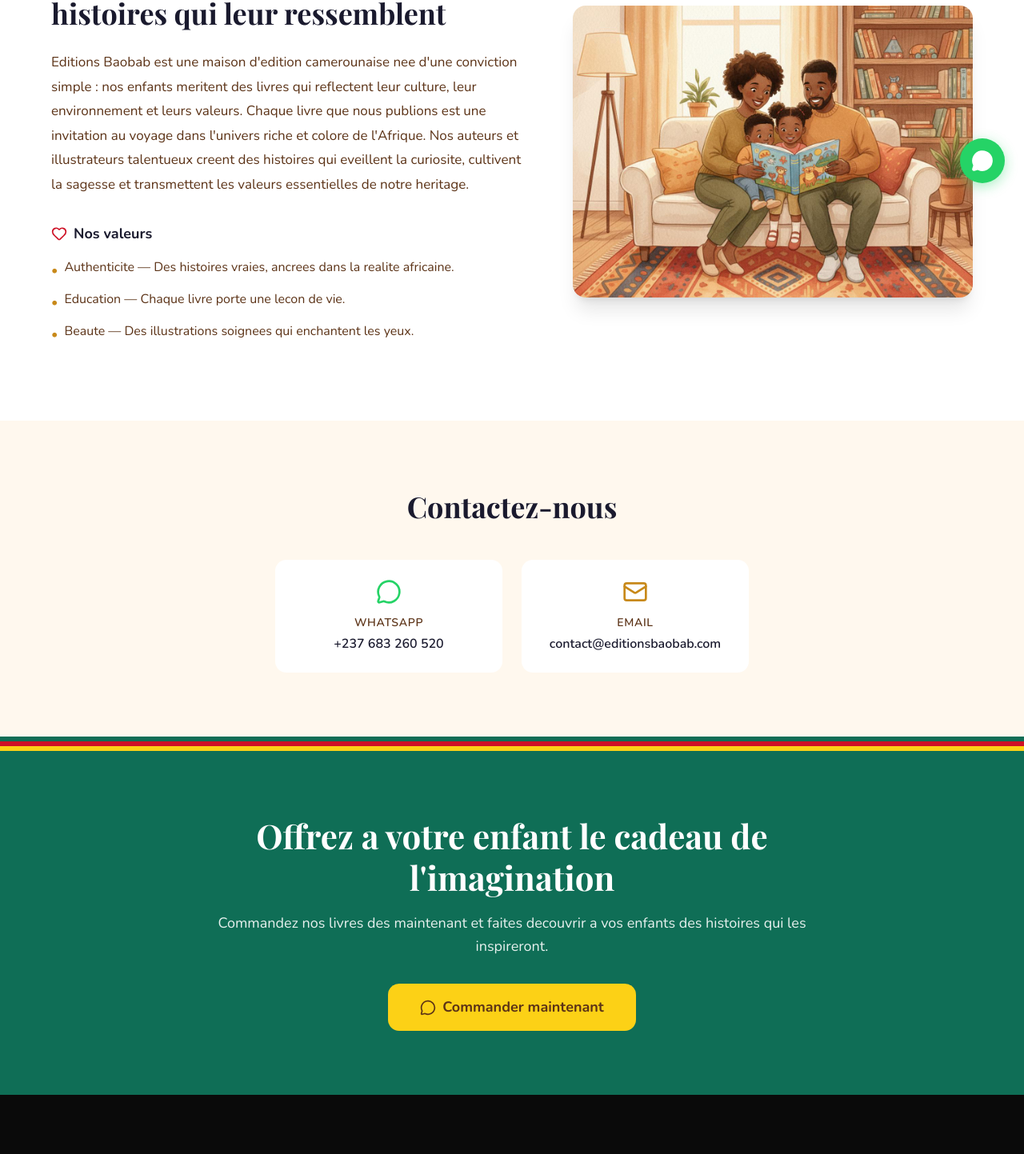
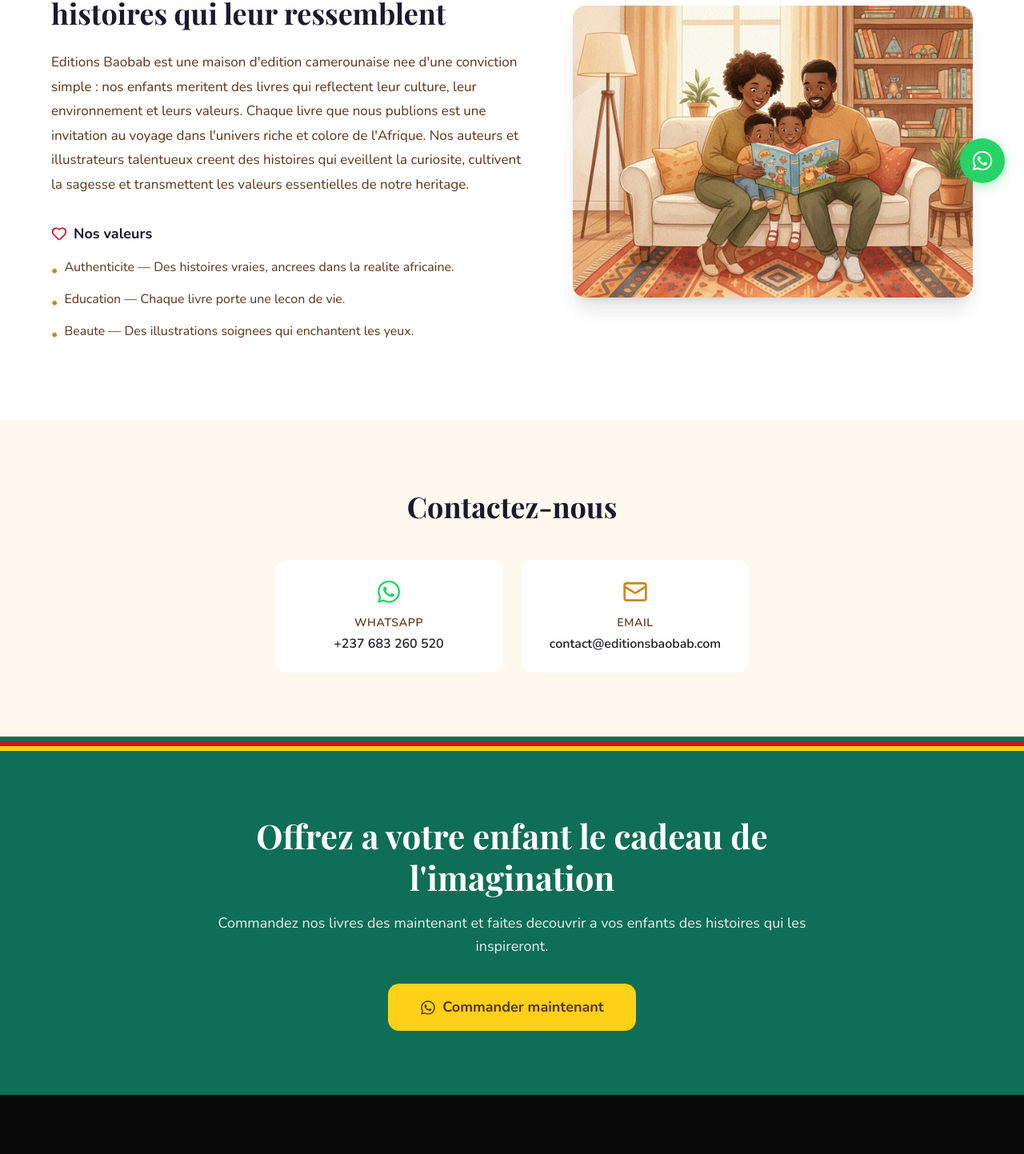
Before and after one commit to brayano-ux/maison-dedition, a React (Vite) app: page /a-propos in a window 1280 px wide. Shown: the part 547-1990 px from the top of the page at 80% size. Built offline with nearby package versions, Linux system fonts and the light colour scheme.

Commit message:
ajout des icones whatsapp

```diff
--- a/package.json
+++ b/package.json
@@ -10,6 +10,8 @@
     "preview": "vite preview"
   },
   "dependencies": {
+    "@fortawesome/free-brands-svg-icons": "^7.2.0",
+    "@fortawesome/react-fontawesome": "^3.3.1",
     "@hookform/resolvers": "^5.2.2",
     "@radix-ui/react-accordion": "^1.2.12",
     "@radix-ui/react-alert-dialog": "^1.1.15",
--- a/src/components/BookCard.tsx
+++ b/src/components/BookCard.tsx
@@ -1,5 +1,6 @@
 import { motion } from 'framer-motion';
-import { MessageCircle } from 'lucide-react';
+import { FontAwesomeIcon } from '@fortawesome/react-fontawesome';
+import { faWhatsapp } from '@fortawesome/free-brands-svg-icons';
 import type { Book } from '@/data/books';
 import { WHATSAPP_LINK } from '@/data/books';
 
@@ -86,7 +87,7 @@ export default function BookCard({ book, index = 0 }: BookCardProps) {
             style={{ backgroundColor: '#FCD116', color: '#5C3317' }}
             whileHover={{ scale: 1.02 }}
             whileTap={{ scale: 0.98 }}
-            onClick={() => window.open(`${WHATSAPP_LINK}?text=${whatsappMessage}`, '_blank')}
+            onClick={() => window.open(book.purchaseLink, '_blank')}
           >
             Acheter PDF
           </motion.button>
@@ -99,7 +100,7 @@ export default function BookCard({ book, index = 0 }: BookCardProps) {
             whileHover={{ scale: 1.02 }}
             whileTap={{ scale: 0.98 }}
           >
-            <MessageCircle className="w-4 h-4" />
+            <FontAwesomeIcon icon={faWhatsapp} className="w-4 h-4" />
             <span className="hidden sm:inline">WhatsApp</span>
           </motion.a>
         </div>
--- a/src/components/CTABanner.tsx
+++ b/src/components/CTABanner.tsx
@@ -1,5 +1,6 @@
 import { motion } from 'framer-motion';
-import { MessageCircle } from 'lucide-react';
+import { FontAwesomeIcon } from '@fortawesome/react-fontawesome';
+import { faWhatsapp } from '@fortawesome/free-brands-svg-icons';
 import { WHATSAPP_LINK } from '@/data/books';
 
 export default function CTABanner() {
@@ -45,7 +46,7 @@ export default function CTABanner() {
           whileHover={{ scale: 1.02 }}
           whileTap={{ scale: 0.98 }}
         >
-          <MessageCircle className="w-5 h-5" />
+          <FontAwesomeIcon icon={faWhatsapp} className="w-5 h-5" />
           Commander maintenant
         </motion.a>
       </div>
--- a/src/components/WhatsAppButton.tsx
+++ b/src/components/WhatsAppButton.tsx
@@ -1,5 +1,6 @@
 import { motion } from 'framer-motion';
-import { MessageCircle } from 'lucide-react';
+import { FontAwesomeIcon } from '@fortawesome/react-fontawesome';
+import { faWhatsapp } from '@fortawesome/free-brands-svg-icons';
 import { WHATSAPP_LINK } from '@/data/books';
 
 export default function WhatsAppButton() {
@@ -25,7 +26,7 @@ export default function WhatsAppButton() {
         className="absolute inset-0 rounded-full animate-pulse-ring"
         style={{ border: '2px solid #25D366' }}
       />
-      <MessageCircle className="w-7 h-7 text-white relative z-10" fill="white" />
+      <FontAwesomeIcon icon={faWhatsapp} className="w-7 h-7 text-white relative z-10" />
     </motion.a>
   );
 }
--- a/src/data/books.ts
+++ b/src/data/books.ts
@@ -11,6 +11,7 @@ export interface Book {
   image: string;
   pricePDF: number;
   pricePrint: number;
+  purchaseLink: string;
 }
 
 export const books: Book[] = [
@@ -27,6 +28,7 @@ export const books: Book[] = [
     image: "/book-amina.jpg",
     pricePDF: 1500,
     pricePrint: 2500,
+    purchaseLink: "https://selar.com/043mj4977u",
   },
   {
     id: 2,
@@ -41,6 +43,7 @@ export const books: Book[] = [
     image: "/book-tortue.jpg",
     pricePDF: 1500,
     pricePrint: 2500,
+    purchaseLink: "https://selar.com/tortue",
   },
   {
     id: 3,
@@ -55,6 +58,7 @@ export const books: Book[] = [
     image: "/book-pecheur.jpg",
     pricePDF: 1500,
     pricePrint: 2500,
+    purchaseLink: "https://selar.com/pecheur",
   },
   {
     id: 4,
@@ -69,6 +73,7 @@ export const books: Book[] = [
     image: "/book-ane.jpg",
     pricePDF: 1500,
     pricePrint: 2500,
+    purchaseLink: "https://selar.com/ane",
   },
   {
     id: 5,
@@ -83,6 +88,7 @@ export const books: Book[] = [
     image: "/book-vieux.jpg",
     pricePDF: 1500,
     pricePrint: 2500,
+    purchaseLink: "https://selar.com/vieux",
   },
 ];
 
@@ -90,3 +96,4 @@ export const categories = ["Tous", "Aventure", "Fables", "Vie du village"];
 
 export const WHATSAPP_NUMBER = "237683260520";
 export const WHATSAPP_LINK = `https://wa.me/${WHATSAPP_NUMBER}`;
+export const SELAR_LINK = "https://selar.com/043mj4977u";
--- a/src/pages/About.tsx
+++ b/src/pages/About.tsx
@@ -1,5 +1,7 @@
 import { motion } from 'framer-motion';
-import { Heart, MessageCircle, Mail } from 'lucide-react';
+import { Heart, Mail } from 'lucide-react';
+import { FontAwesomeIcon } from '@fortawesome/react-fontawesome';
+import { faWhatsapp } from '@fortawesome/free-brands-svg-icons';
 import KenteColumns from '@/components/KenteColumns';
 import CTABanner from '@/components/CTABanner';
 import { WHATSAPP_LINK } from '@/data/books';
@@ -121,7 +123,7 @@ export default function About() {
               viewport={{ once: true }}
               transition={{ delay: 0.1 }}
             >
-              <MessageCircle className="w-8 h-8 text-[#25D366] mb-3" />
+              <FontAwesomeIcon icon={faWhatsapp} className="w-8 h-8 text-[#25D366] mb-3" />
               <span className="font-body text-[14px] font-semibold uppercase tracking-wider text-brown">WhatsApp</span>
               <span className="font-body text-[16px] font-semibold text-dark mt-1">+237 683 260 520</span>
             </motion.a>
```
Also changed, not shown: 1 other file (tests, documents, lock files or other folders).
